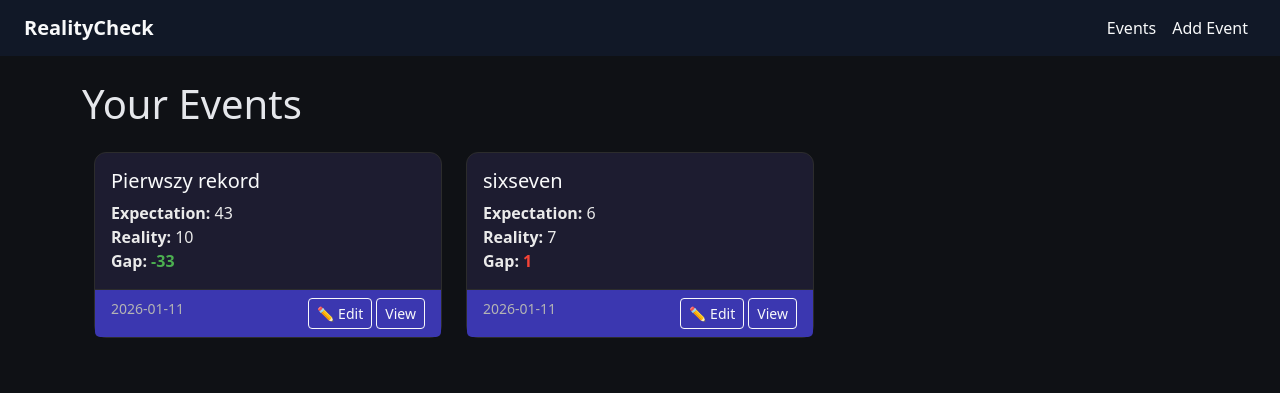
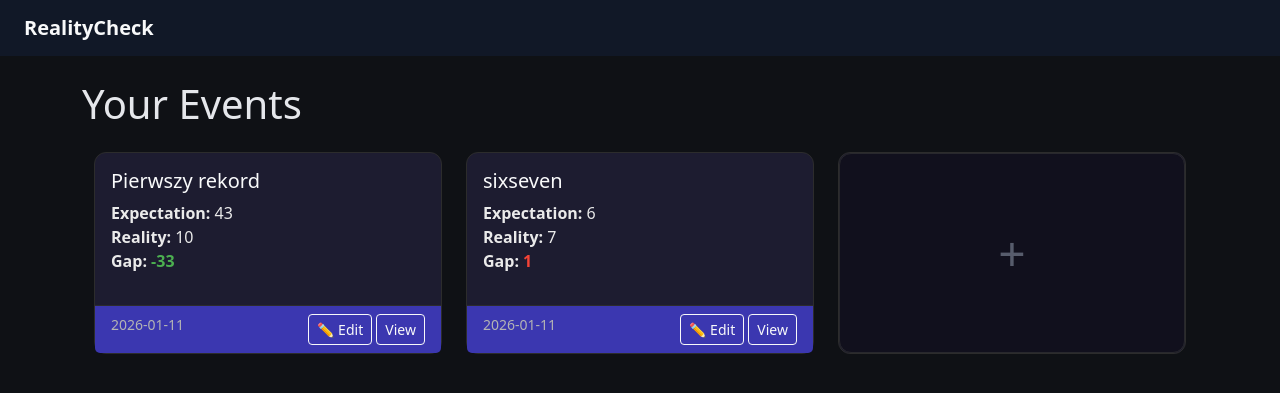
Before and after one commit to ArktizML/realitycheck, a FastAPI app: page / in a window 1280 px wide. Shown: the top 393 px of the page. Run offline with FastAPI, Linux system fonts and the light colour scheme.

Commit message:
feat(ux): Add + card button to add events, delete options from navbar, empty state with no events replaced with add button card

```diff
--- a/app/static/css/main.css
+++ b/app/static/css/main.css
@@ -51,6 +51,23 @@ a:hover {
     transition: transform 0.2s ease, box-shadow 0.2s ease;
 }
 
+.add-card-body {
+    background-color: #0e0d17;
+    opacity: 75%;
+    border-radius: 12px;
+    border: 1px solid #2c2c2c;
+    font-size: 300%;
+    font-weight: lighter;
+    display: flex;
+    justify-content: center;
+    align-items: center;
+    height: 200px;
+}
+
+.add-card-body a {
+    color: #6b7280;
+    text-decoration: none;
+}
 .event-card:hover {
     transform: translateY(-4px);
     box-shadow: 0 10px 25px rgba(0, 0, 0, 0.4);
--- a/app/templates/base.html
+++ b/app/templates/base.html
@@ -25,10 +25,7 @@
         <div class="collapse navbar-collapse" id="navbarNav">
             <ul class="navbar-nav ms-auto">
                 <li class="nav-item">
-                    <a class="nav-link text-light" href="/events">Events</a>
-                </li>
-                <li class="nav-item">
-                    <a class="nav-link text-light" href="/events/new">Add Event</a>
+
                 </li>
             </ul>
         </div>
--- a/app/templates/events.html
+++ b/app/templates/events.html
@@ -34,9 +34,24 @@
             </div>
         </div>
         {% endfor %}
+        <div class="col-md-6 col-lg-4">
+            <div class="card event-card h-100">
+                <button class="add-card-body" onclick="location.href='/events/new'">
+                    <a href="/events/new" class="add-card-plus">+</a>
+                </button>
+            </div>
+        </div>
     </div>
 </div>
 {% else %}
-    <p>No events yet.</p>
+    <p>
+        <div class="col-md-6 col-lg-4">
+            <div class="card event-card h-100">
+                <button class="add-card-body" onclick="location.href='/events/new'">
+                    <a href="/events/new" class="add-card-plus">+</a>
+                </button>
+            </div>
+        </div>
+    </p>
 {% endif %}
 {% endblock %}
```
Also changed, not shown: events.db.
